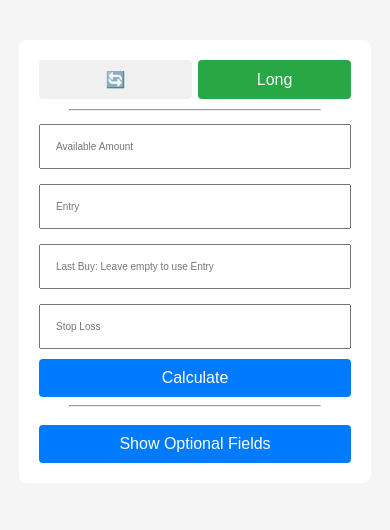
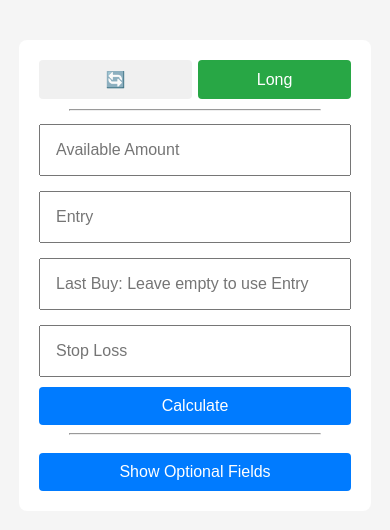
Before and after one commit to Tezix/Dca-calculator, a React (Create React App) app: page / in a window 390 px wide. Shown: the top 530 px of the page. Built offline with nearby package versions, Linux system fonts and the light colour scheme.

Commit message:
avoid zoom in mobile

```diff
--- a/public/index.html
+++ b/public/index.html
@@ -3,11 +3,11 @@
   <head>
     <meta charset="utf-8" />
     <link rel="icon" href="%PUBLIC_URL%/favicon.ico" />
-    <meta name="viewport" content="width=device-width, initial-scale=1" />
+    <meta name="viewport" content="width=device-width, initial-scale=1, maximum-scale=1, user-scalable=no">
     <meta name="theme-color" content="#000000" />
     <meta
       name="description"
-      content="Web site created using create-react-app"
+      content="DCA Calculator"
     />
     <link rel="apple-touch-icon" href="%PUBLIC_URL%/logo192.png" />
     <!--
@@ -24,7 +24,7 @@
       work correctly both with client-side routing and a non-root public URL.
       Learn how to configure a non-root public URL by running `npm run build`.
     -->
-    <title>React App</title>
+    <title>DCA Calculator</title>
   </head>
   <body>
     <noscript>You need to enable JavaScript to run this app.</noscript>
--- a/src/App.css
+++ b/src/App.css
@@ -157,3 +157,30 @@ form input {
   padding: 8px;
   box-sizing: border-box;
 }
+
+/* src/App.css */
+
+/* Existing styles... */
+
+/* Adjust input fields to prevent zooming on mobile Safari */
+input[type="number"],
+input[type="text"],
+input[type="password"],
+input[type="email"],
+input[type="tel"],
+textarea {
+  font-size: 16px;
+}
+
+form input {
+  /* Adjust the height and padding as needed */
+  padding: 8px;
+  height: auto;
+  box-sizing: border-box;
+}
+
+/* Ensure labels and inputs align properly */
+form label {
+  display: block;
+  margin-bottom: 10px;
+}
```
